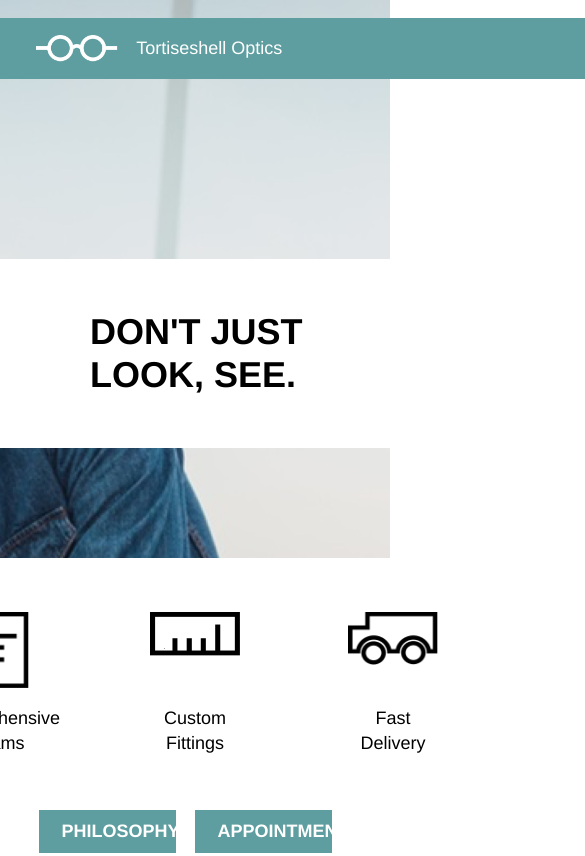
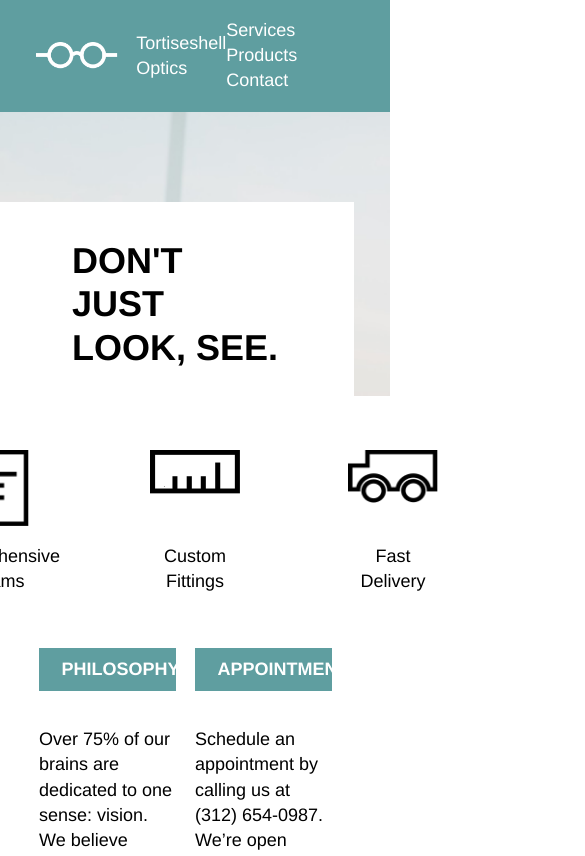
Before and after one commit to rct225/tortoiseshell-optics, a plain HTML site: page index.html in a window 390 px wide. Shown: the top 856 px of the page, 585 px wide, since content can reach past the window. Drawn offline with Linux system fonts and the light colour scheme.

Commit message:
finalized tablet (width < 1024) layout

```diff
--- a/resources/css/style.css
+++ b/resources/css/style.css
@@ -120,3 +120,27 @@ footer img {
   margin-left: 2rem;
   margin-right: 1rem;
 }
+
+/* tablet settings */
+
+@media only screen and (max-width: 1024px) {
+  .container {
+    max-width: 100%;
+  }
+
+  header {
+    padding-top: 0px;
+    height: 22rem;
+  }
+
+  header .top-bar {
+    width: 100%;
+  }
+
+  .headline {
+    padding: 0.75rem 4rem;
+    margin-top: 5rem;
+    margin-right: 2rem;
+    font-size: 1.33rem;
+  }
+}
```
